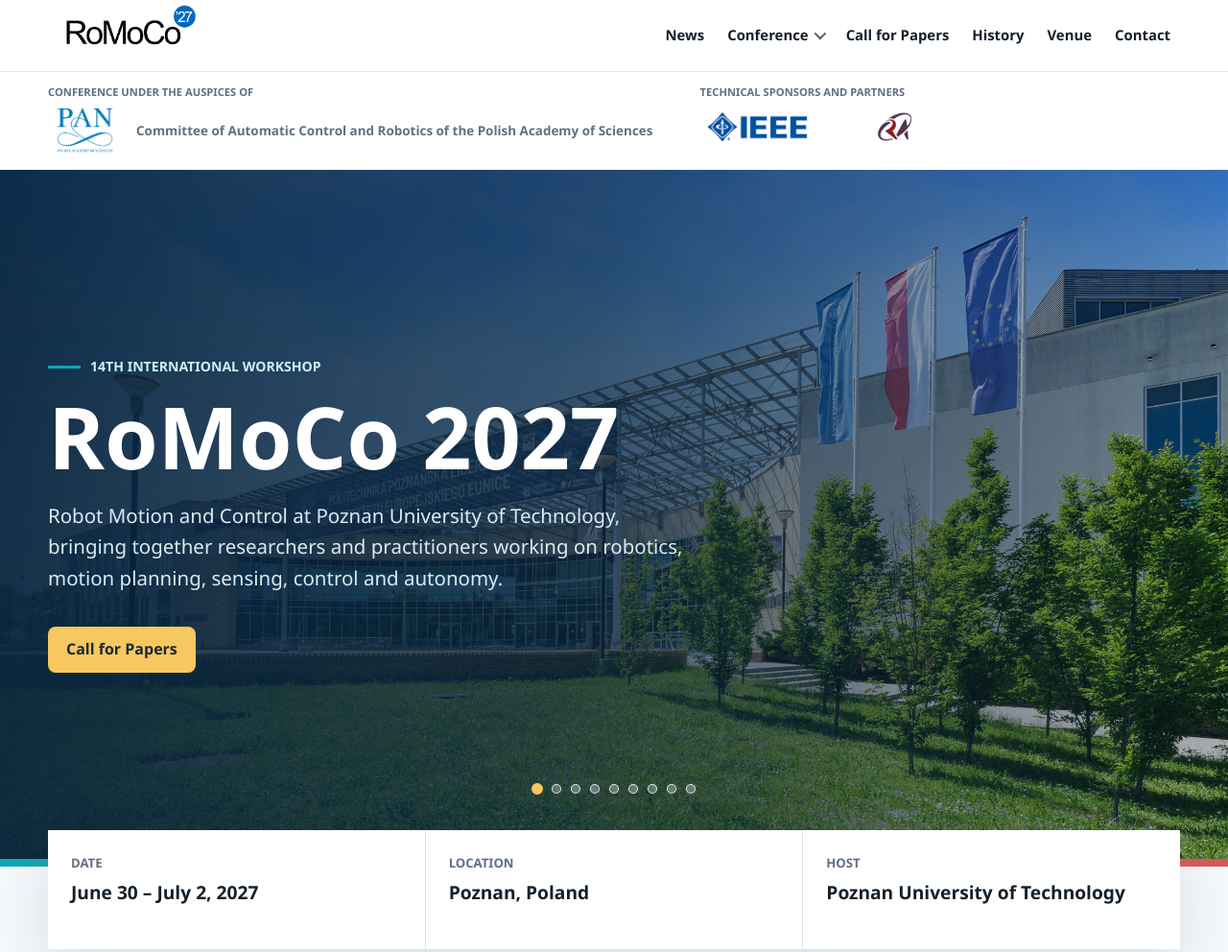
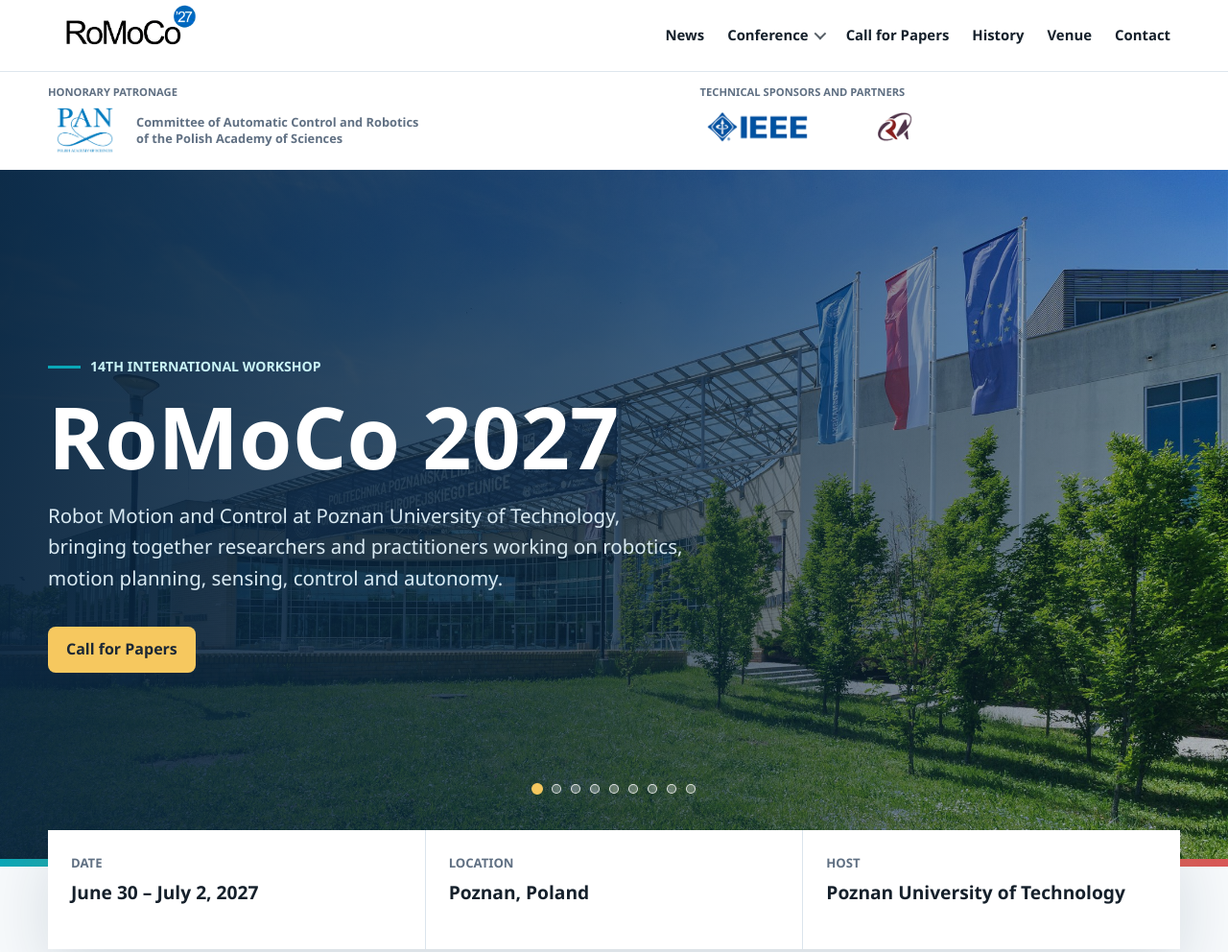
Before and after one commit to PiotrMie/romoco-2027, a website: page index.html in a window 1280 px wide. Shown: the top 992 px of the page at 96% size. Drawn offline with Linux system fonts and the light colour scheme.

Commit message:
Refine honorary patronage presentation

```diff
--- a/assets/css/style.css
+++ b/assets/css/style.css
@@ -165,13 +165,13 @@ img { max-width: 100%; height: auto; display: block; }
 
 .rm-auspices-name {
   min-width: 0;
-  max-width: 500px;
-  margin: 0;
-  color: var(--rm-muted);
-  font-size: .84rem;
-  font-weight: 650;
+  max-width: 390px;
+  margin: 0;
+  color: var(--rm-muted);
+  font-size: .8rem;
+  font-weight: 600;
   line-height: 1.4;
-  overflow-wrap: anywhere;
+  overflow-wrap: normal;
 }
 
 .rm-partner-bar .rm-partner-logo-grid {
--- a/index.html
+++ b/index.html
@@ -30,7 +30,7 @@
 <div class="wp-block-group rm-partner-bar"><div class="wp-block-group__inner-container is-layout-constrained wp-block-group-is-layout-constrained">
 <div class="wp-block-group rm-container rm-partner-bar-inner"><div class="wp-block-group__inner-container is-layout-constrained wp-block-group-is-layout-constrained">
 <div class="wp-block-group rm-auspices-group"><div class="wp-block-group__inner-container is-layout-constrained wp-block-group-is-layout-constrained">
-<p class="rm-partner-label wp-block-paragraph">Conference under the auspices of</p>
+<p class="rm-partner-label wp-block-paragraph">Honorary patronage</p>
 
 
 
@@ -39,7 +39,7 @@
 
 
 
-<p class="rm-auspices-name wp-block-paragraph">Committee of Automatic Control and Robotics of the Polish Academy of Sciences</p>
+<p class="rm-auspices-name wp-block-paragraph">Committee of Automatic Control and Robotics<br>of the Polish Academy of Sciences</p>
 </div></div>
 </div></div>
 
```
